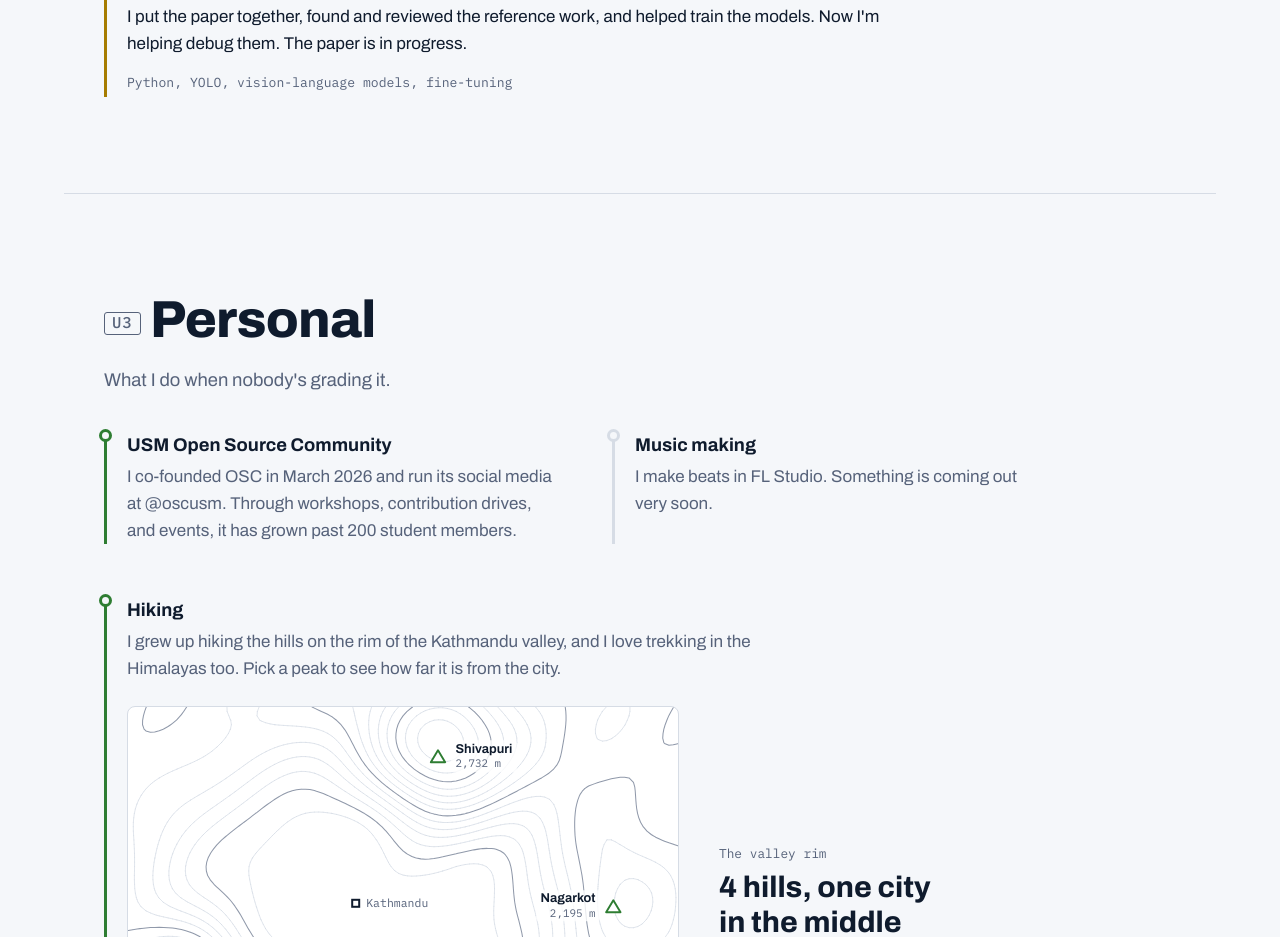
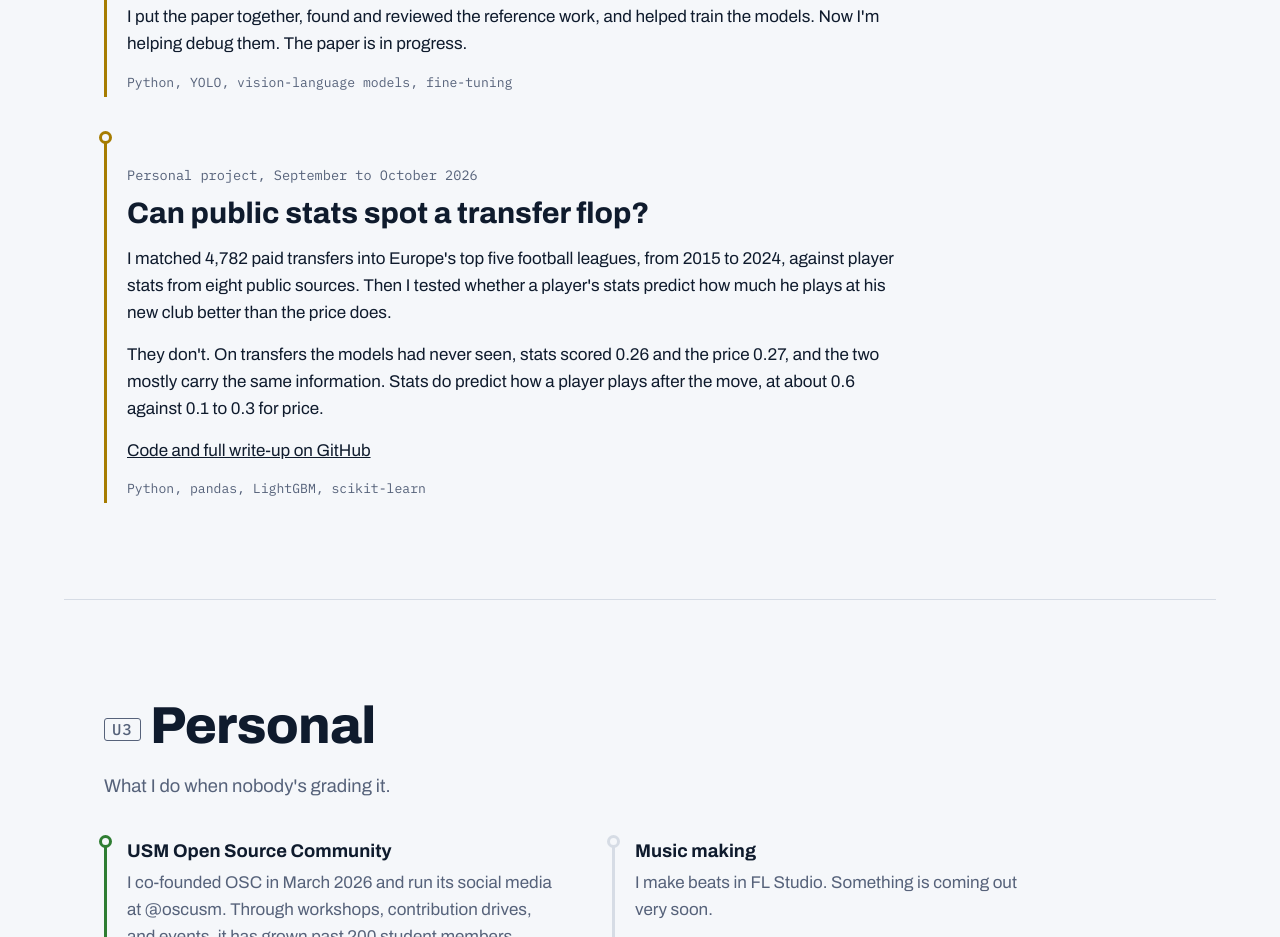
Before and after one commit to source-shrabya/source-shrabya.github.io, a website: page index.html in a window 1280 px wide. Shown: the part 3229-4166 px from the top of the page. Drawn offline with Linux system fonts and the light colour scheme; no server answers.

Commit message:
Add the transfer-flop project to Research

```diff
--- a/index.html
+++ b/index.html
@@ -193,6 +193,15 @@ void loop() {
         <p>I put the paper together, found and reviewed the reference work, and helped train the models. Now I'm helping debug them. The paper is in progress.</p>
         <p class="entry__tech">Python, YOLO, vision-language models, fine-tuning</p>
       </article>
+
+      <article class="feature" style="--c: var(--c-yellow)">
+        <p class="feature__status">Personal project, September to October 2026</p>
+        <h3>Can public stats spot a transfer flop?</h3>
+        <p>I matched 4,782 paid transfers into Europe's top five football leagues, from 2015 to 2024, against player stats from eight public sources. Then I tested whether a player's stats predict how much he plays at his new club better than the price does.</p>
+        <p>They don't. On transfers the models had never seen, stats scored 0.26 and the price 0.27, and the two mostly carry the same information. Stats do predict how a player plays after the move, at about 0.6 against 0.1 to 0.3 for price.</p>
+        <p><a href="https://github.com/source-shrabya/player-value" target="_blank" rel="noopener">Code and full write-up on GitHub</a></p>
+        <p class="entry__tech">Python, pandas, LightGBM, scikit-learn</p>
+      </article>
     </section>
 
     <!-- ============ Personal ============ -->
```
